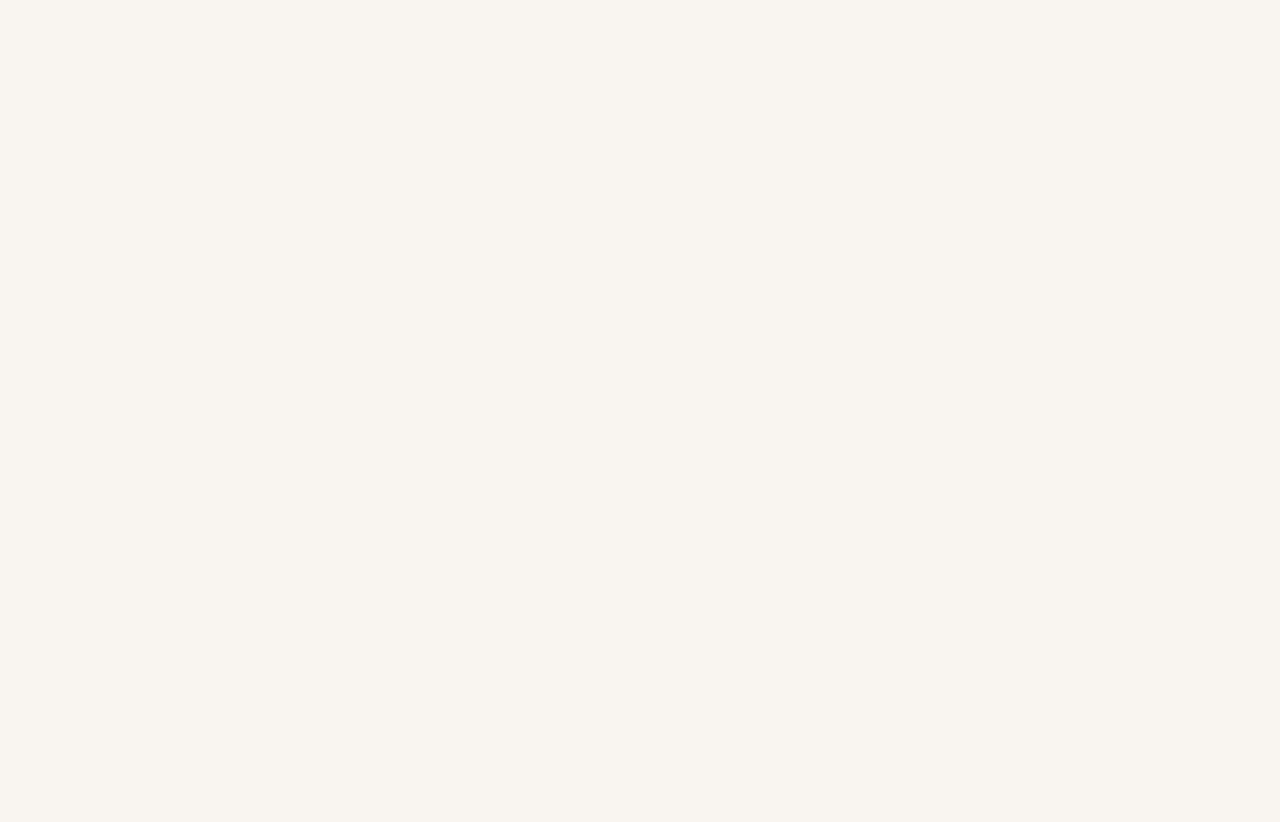
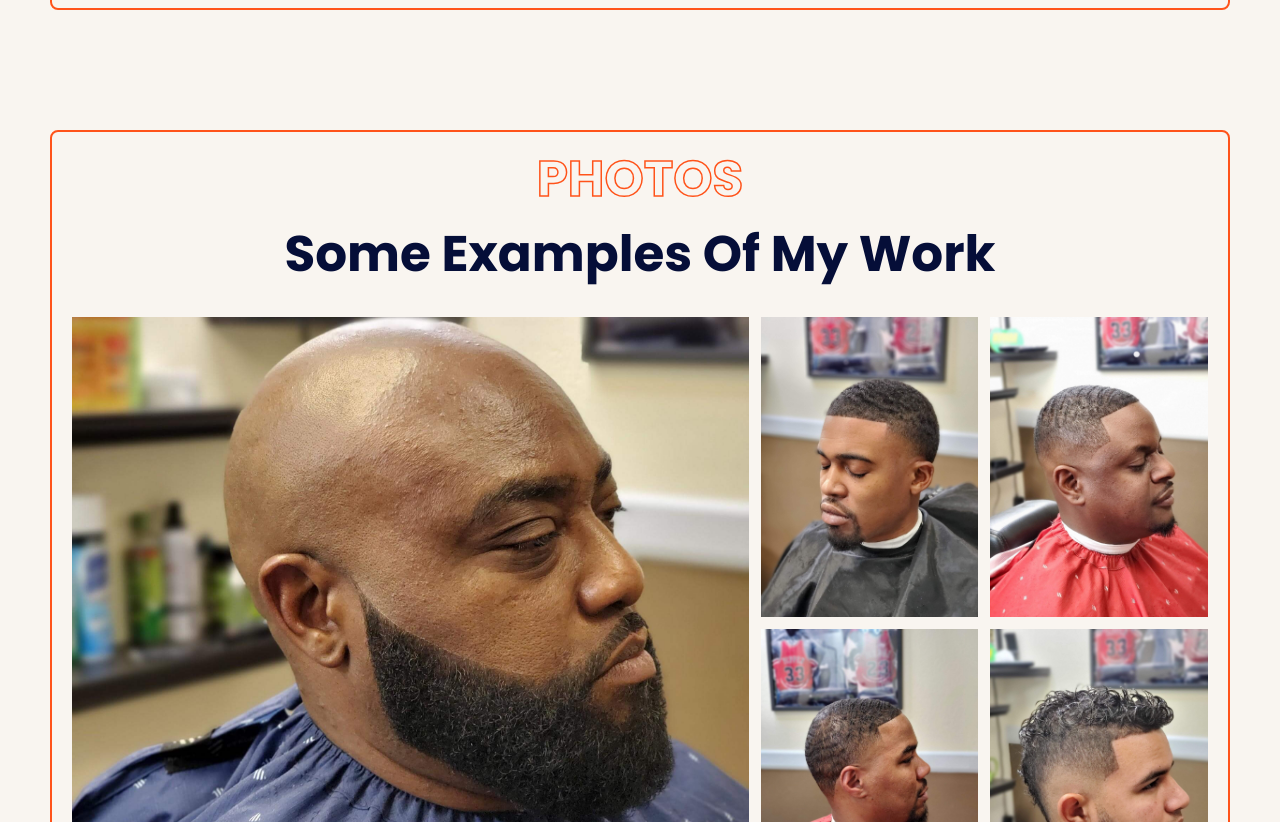
Before and after one commit to ChristianWare/Blessed-Hands, a Next.js app: page / in a window 1280 px wide. Shown: the part 1978-2800 px from the top of the page. Before the commit the page ends 2005 px from the top, so only its background shows below. Built offline with nearby package versions, Linux system fonts and the light colour scheme.

Commit message:
Photo Section/Navbar Routing Update

```diff
--- a/components/Navbar.js
+++ b/components/Navbar.js
@@ -38,7 +38,7 @@ function Navbar() {
             </Link>
           </li>
           <li className={styles.navItem}>
-            <Link href='/'>
+            <Link href='#photos'>
               <a onClick={openMenu}>Photos</a>
             </Link>
           </li>
--- /dev/null
+++ b/components/Photos.js
@@ -0,0 +1,109 @@
+import Image from "next/image";
+import styles from "../styles/Photos.module.css";
+import Title from "./Title";
+import img1 from "../public/images/img1.jpeg";
+import img2 from "../public/images/img2.jpg";
+import img3 from "../public/images/img3.jpeg";
+import img4 from "../public/images/img4.jpg";
+import img5 from "../public/images/img5.jpg";
+import img6 from "../public/images/img6.jpg";
+import img7 from "../public/images/img7.jpg";
+import img8 from "../public/images/img8.jpg";
+import img9 from "../public/images/img9.jpg";
+import img10 from "../public/images/img10.jpeg";
+
+function Photos() {
+  return (
+    <div className={styles.photoContainer} id='photos'>
+      <div className={styles.titleContainer}>
+        <Title value1='Photos' value2='Some Examples of My Work' />
+      </div>
+      <div className={styles.container}>
+        <div className={styles.imageContainerLarge}>
+          <Image
+            src={img2}
+            alt='Hair Cut Exampel 1'
+            layout='fill'
+            objectFit='cover'
+          />
+        </div>
+        <div className={styles.imageContainerSmall}>
+          <Image
+            src={img3}
+            alt='Hair Cut Exampel 1'
+            layout='fill'
+            objectFit='cover'
+          />
+        </div>
+        <div className={styles.imageContainerSmall}>
+          <Image
+            src={img4}
+            alt='Hair Cut Exampel 1'
+            layout='fill'
+            objectFit='cover'
+          />
+        </div>
+        <div className={styles.imageContainerSmall}>
+          <Image
+            src={img5}
+            alt='Hair Cut Exampel 1'
+            layout='fill'
+            objectFit='cover'
+          />
+        </div>
+        <div className={styles.imageContainerSmall}>
+          <Image
+            src={img6}
+            alt='Hair Cut Exampel 1'
+            layout='fill'
+            objectFit='cover'
+          />
+        </div>
+      </div>
+      <div className={styles.container2}>
+        <div className={styles.imageContainerLarge2}>
+          <Image
+            src={img1}
+            alt='Hair Cut Exampel 1'
+            layout='fill'
+            objectFit='cover'
+          />
+        </div>
+        <div className={styles.imageContainerSmall2}>
+          <Image
+            src={img7}
+            alt='Hair Cut Exampel 1'
+            layout='fill'
+            objectFit='cover'
+          />
+        </div>
+        <div className={styles.imageContainerSmall2}>
+          <Image
+            src={img8}
+            alt='Hair Cut Exampel 1'
+            layout='fill'
+            objectFit='cover'
+          />
+        </div>
+        <div className={styles.imageContainerSmall2}>
+          <Image
+            src={img9}
+            alt='Hair Cut Exampel 1'
+            layout='fill'
+            objectFit='cover'
+          />
+        </div>
+        <div className={styles.imageContainerSmall2}>
+          <Image
+            src={img10}
+            alt='Hair Cut Exampel 1'
+            layout='fill'
+            objectFit='cover'
+          />
+        </div>
+      </div>
+    </div>
+  );
+}
+
+export default Photos;
--- a/pages/index.js
+++ b/pages/index.js
@@ -4,6 +4,7 @@ import Homearea from "../components/Homearea";
 import Services from "../components/Services";
 import About from "../components/About";
 import styles from "../styles/Home.module.css";
+import Photos from "../components/Photos";
 
 export default function Home() {
   return (
@@ -17,6 +18,7 @@ export default function Home() {
       <Homearea />
       <Services />
       <About />
+      <Photos />
     </div>
   );
 }
--- a/styles/About.module.css
+++ b/styles/About.module.css
@@ -1,7 +1,7 @@
 .aboutContainer {
     border: solid 2px var(--orange);
     border-radius: 8px;
-    margin-bottom: 5rem;
+    margin-bottom: 12rem;
 }
 
 .container {
--- a/styles/Homearea.module.css
+++ b/styles/Homearea.module.css
@@ -35,7 +35,7 @@
 
 .description {
     color: var(--lightFontColor);
-    line-height: 1.9;
+    line-height: 1.7;
     margin-top: 2rem;
     /* text-transform: capitalize; */
     font-size: 1.8rem;
@@ -45,7 +45,6 @@
     /* text-decoration: underline; */
     color: var(--blueCrayola);
     margin-top: 1rem;
-    text-align: center;
 }
 
 .buttonContainer {
@@ -79,6 +78,10 @@
 
     .description {
         width: 80%;
+    }
+
+    .address {
+        text-align: center;
     }
 
     .image {
--- a/styles/MainButton.module.css
+++ b/styles/MainButton.module.css
@@ -15,6 +15,7 @@
     color: white !important;
     font-weight: 2rem;
     font-weight: bold;
+    text-align: center;
     white-space: nowrap;
     z-index: 5;
 }
--- /dev/null
+++ b/styles/Photos.module.css
@@ -0,0 +1,66 @@
+.photoContainer {
+    border: solid 2px var(--orange);
+    border-radius: 8px;
+    margin-bottom: 12rem;
+    /* position: relative; */
+}
+
+.container,
+.container2 {
+    display: grid;
+    grid-template-columns: repeat(5, 1fr);
+    grid-auto-rows: 300px;
+    gap: 1.2rem;
+    padding: .5rem 2rem;
+}
+
+.titleContainer{
+    margin-bottom: 1rem;
+}
+
+.imageContainerLarge,
+.imageContainerLarge2 {
+    grid-column: span 3;
+    grid-row: span 2;
+    position: relative;
+    border-radius: 8px;
+    cursor: pointer;
+}
+
+.imageContainerSmall,
+.imageContainerSmall2 {
+    position: relative;
+    cursor: pointer;
+}
+
+.container2 {
+    margin-bottom: 1rem;
+}
+
+@media screen and (max-width: 860px) {
+    .container,
+    .container2 {
+       grid-template-columns: repeat(2, 1fr);
+    }
+
+    .titleContainer {
+        margin-bottom: 2rem;
+    }
+
+    .imageContainerLarge,
+    .imageContainerLarge2 {
+        grid-column: span 2;
+    }
+}
+
+@media screen and (max-width: 480px) {
+    .container,
+    .container2 {
+       grid-template-columns: 1fr;
+    }
+
+    .imageContainerLarge,
+    .imageContainerLarge2 {
+        grid-column: span 1;
+    }
+}
--- a/styles/SecondaryButton.module.css
+++ b/styles/SecondaryButton.module.css
@@ -14,6 +14,7 @@
     position: relative;
     color: white !important;
     font-weight: 2rem;
+    text-align: center;
     font-weight: bold;
     white-space: nowrap;
     z-index: 5;
--- a/styles/Title.module.css
+++ b/styles/Title.module.css
@@ -3,6 +3,7 @@
     display: flex;
     flex-direction: column;
     align-items: center;
+    padding: 1rem;
 }
 
 .value1 {
```
